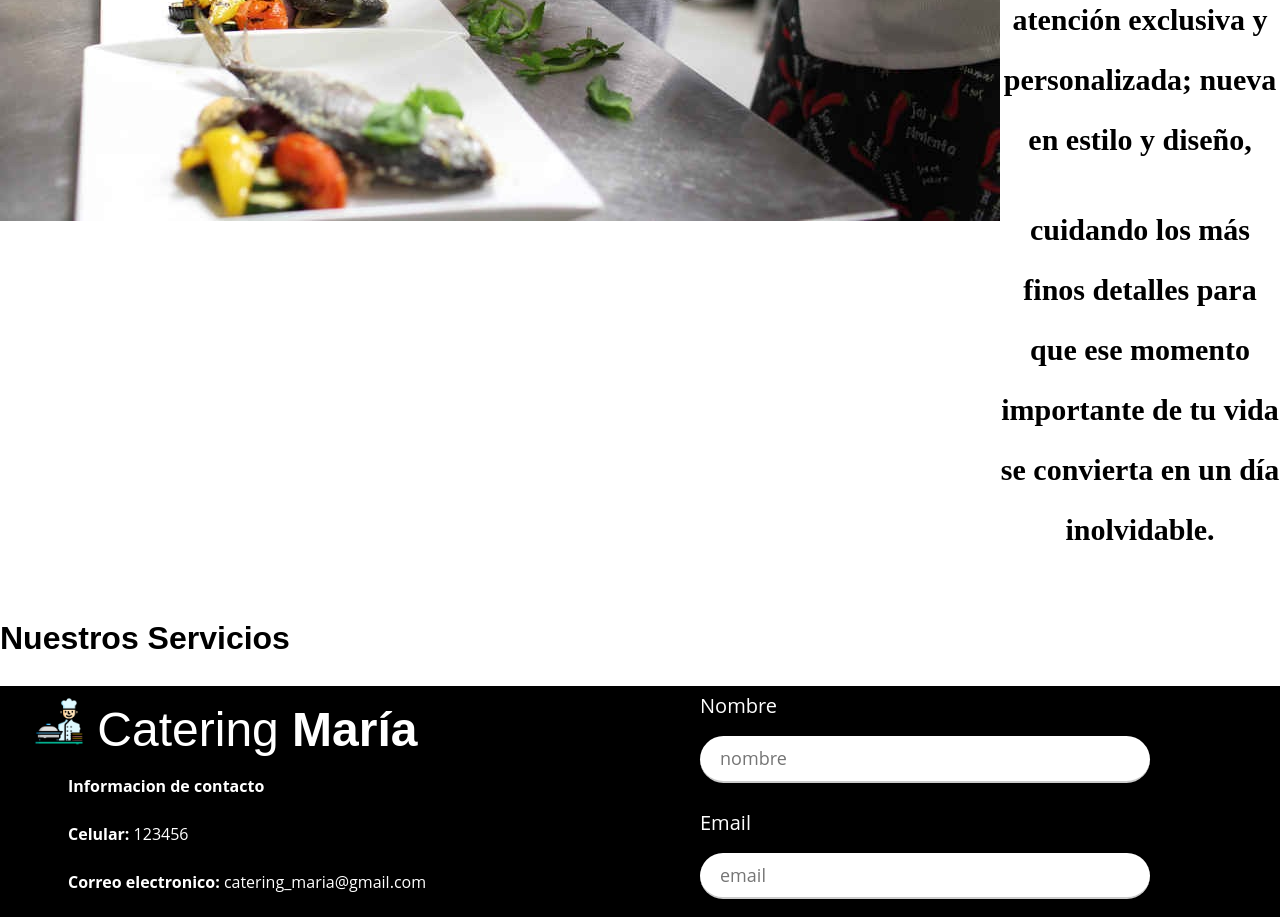
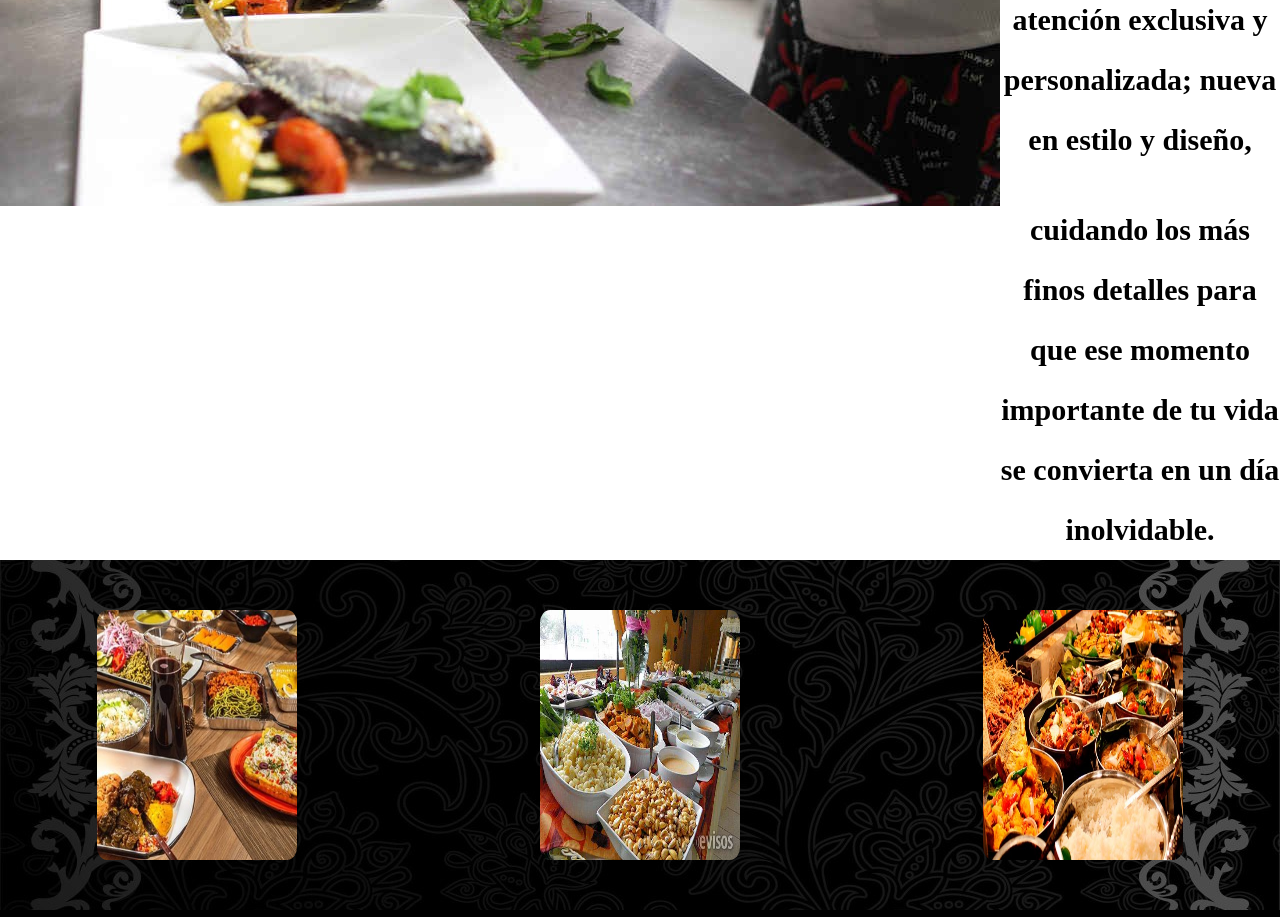
Before and after one commit to kevinramosrivas/LandingPageMaria, a PHP site: page / in a window 1280 px wide. Shown: the part 1360-2277 px from the top of the page. Run offline with PHP 8.4, Linux system fonts and the light colour scheme; some libraries are stand-ins or nearby versions; some web fonts are replaced.

Commit message:
Imagenes de Servicios (resta el color de fondo de estas ) optimizacion de pagina

```diff
--- a/css/style.css
+++ b/css/style.css
@@ -213,6 +213,41 @@ img{
 
 }
 
+/*Servicios*/
+.servicios{
+    background-image: url(/img/fondo_servicios.jpeg);
+    background-size: cover;
+    background-repeat: no-repeat;
+    background-position: center;
+
+}
+
+@media(min-width: 768px)  {
+    .servicios{
+        display: grid;
+        grid-template-columns: 1fr 1fr 1fr;
+        column-gap: 5rem;
+    }
+}
+
+.servicio{
+    display: flex;
+    flex-direction: column;
+    align-items: center;
+    padding-top: 5rem;
+    padding-bottom: 5rem;
+}
+
+
+.servicio--imagen{
+    display: flex;
+    justify-content: space-evenly;
+    align-items: center;
+    border-radius: 5%;
+    height: 25rem;
+    width: 20rem;
+
+}
 
 /** NOSOTROS**/
 
--- a/index.html
+++ b/index.html
@@ -59,25 +59,24 @@
                     brinda los servicios de Catering & Buffets para</p><p>
                     eventos corporativos y sociales en Lima. Brindamos una
                     atención exclusiva y personalizada; nueva en estilo y diseño,</p>
-                    <p>cuidando los más finos detalles para que ese momento importante de tu
+                    <p class="no-margin">cuidando los más finos detalles para que ese momento importante de tu
                     vida se convierta en un día inolvidable.</p>
                 </div>
 
             </div>
 
             <div class="servicios">
-                <h3>Nuestros Servicios</h3>
 
-                <section class=" servicio">
-
+                <section class="servicio">
+                        <img class="servicio--imagen" src="/img/criollo.jpeg" alt="buffet_criollo">
                 </section>
 
                 <section class=" servicio">
-
+                    <img class="servicio--imagen" src="/img/buffet_marino.jpeg" alt="buffet_marino">
                 </section>
 
                 <section class=" servicio">
-
+                    <img class="servicio--imagen" src="/img/inter.jpeg" alt="buffet_marino">
                 </section>
 
 
```
Also changed, not shown: img/banner.webp (deleted), img/blog1.jpg (deleted), img/blog1.webp (deleted), img/blog2.jpg (deleted), img/blog2.webp (deleted), img/blog3.jpg (deleted), img/blog3.webp (deleted), img/buffet_marino.jpeg (added), img/contacto.jpg (deleted), img/criollo.jpeg (added), img/curso1.jpg (deleted), img/curso2.jpg (deleted), img/curso3.jpg (deleted), img/inter.jpeg (added), 1 more files.
